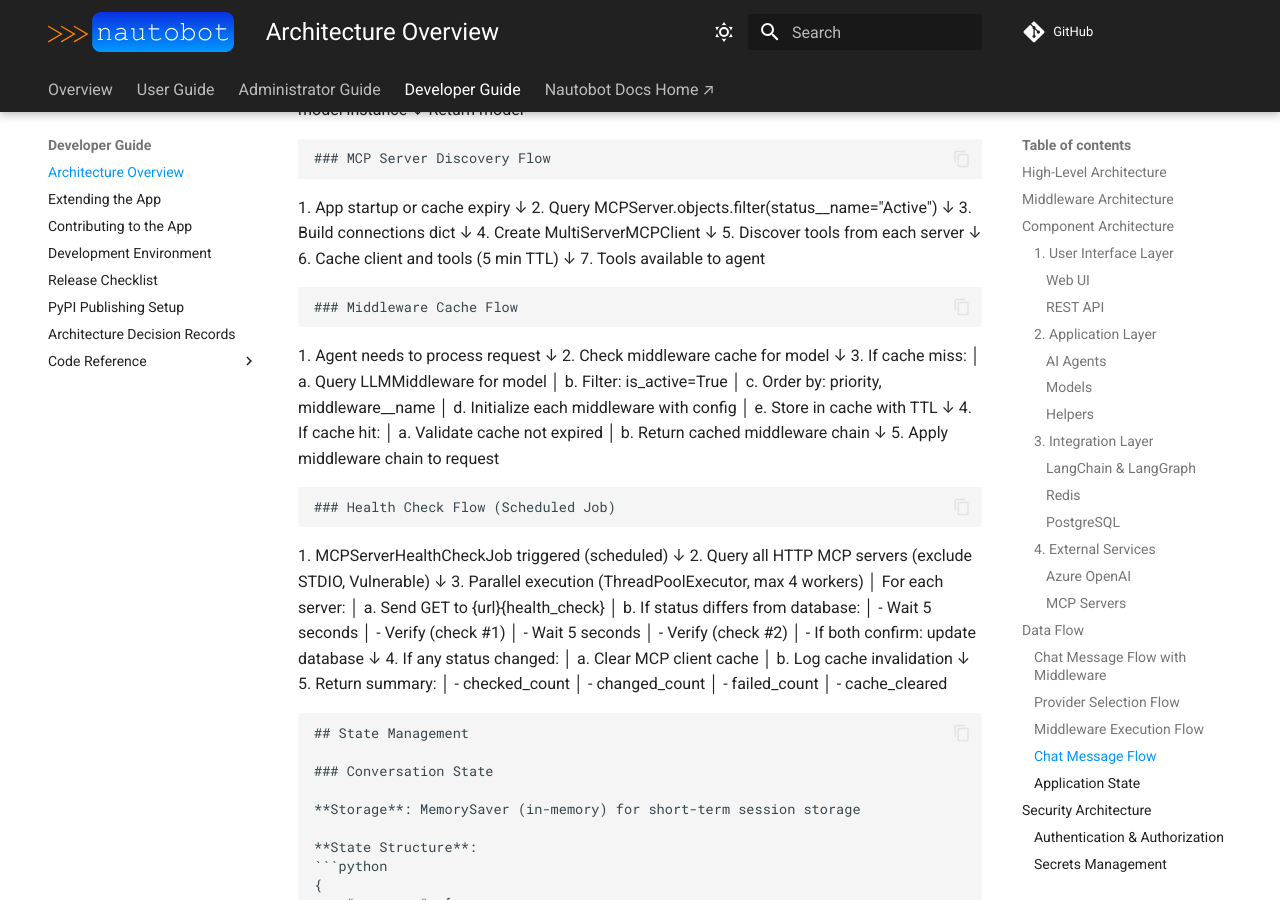
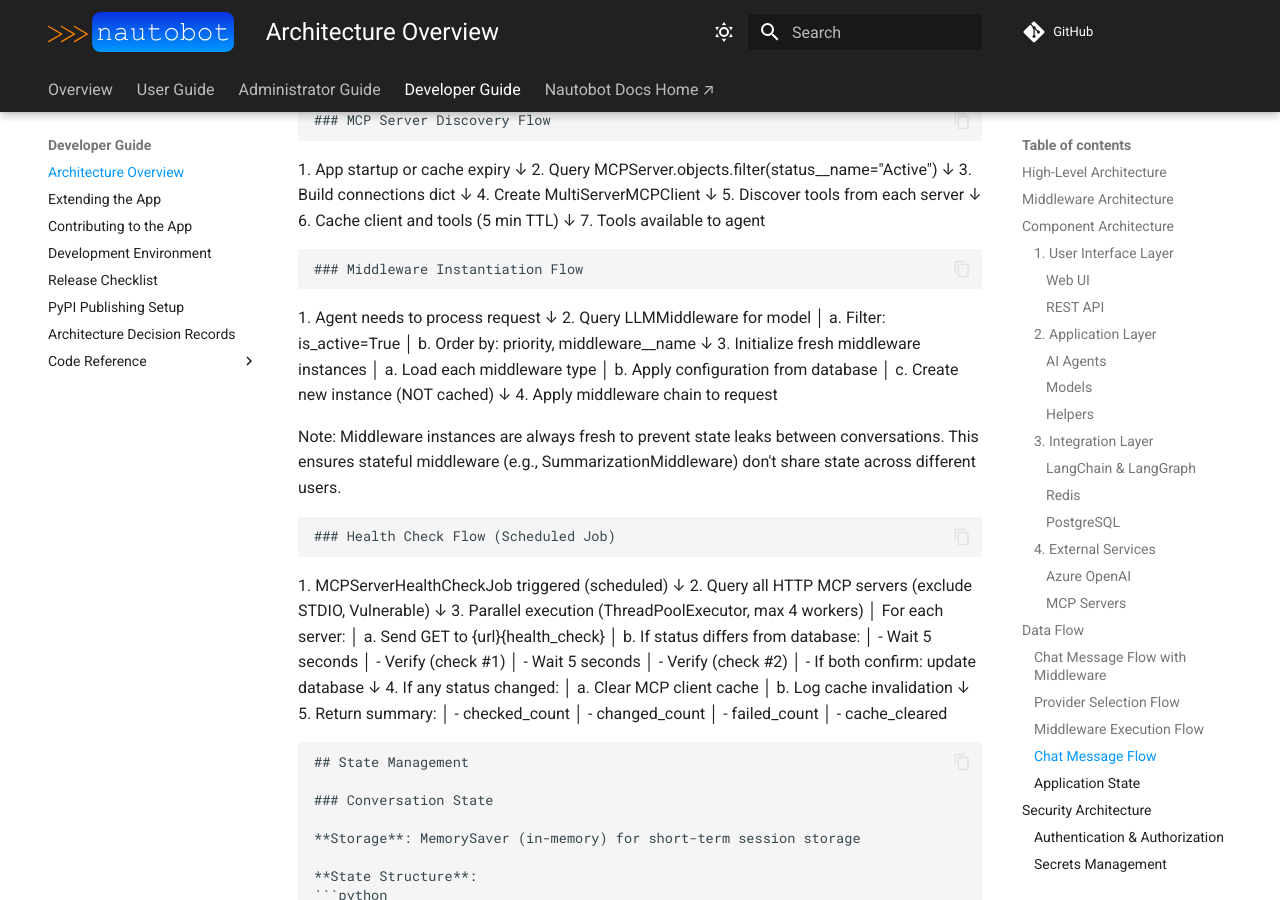
Before and after one commit to kvncampos/nautobot-ai-ops, an MkDocs documentation site: the page built from docs/dev/architecture.md, in a window 1280 px wide and 900 px high, scrolled down 7811 px. Built offline with MkDocs 1.6.1 and Material for MkDocs 9.7.7, drawn with Linux system fonts in a browser that asks for light colours; comment, search, counter and statistics services are not loaded; some of the changed text lies outside the part shown.

Commit message:
Remove TTL field references from middleware documentation
Co-authored-by: kvncampos <89799176+kvncampos@users.noreply.github.com>

````diff
--- a/docs/dev/architecture.md
+++ b/docs/dev/architecture.md
@@ -277,31 +277,29 @@ Response to User
    ↓
 6. LLM model configuration retrieved
    ↓
-7. Middleware cache checked
+7. Middleware chain initialized fresh (priority order)
    ↓
-8. Middleware chain initialized (priority order)
+8. LangGraph state graph created with middleware
    ↓
-9. LangGraph state graph created with middleware
-   ↓
-10. Message added to state
+9. Message added to state
     ↓
-11. Middleware pre-processing (Priority 1 → 100)
+10. Middleware pre-processing (Priority 1 → 100)
     ↓
-12. Agent processes message
+11. Agent processes message
     ↓
-13. LLM provider handler creates model instance
+12. LLM provider handler creates model instance
     ↓
-14. Model processes request
+13. Model processes request
     ↓
-15. Tools invoked if needed (via MCP)
+14. Tools invoked if needed (via MCP)
     ↓
-16. Middleware post-processing (Priority 100 → 1)
+15. Middleware post-processing (Priority 100 → 1)
     ↓
-17. Response generated by LLM
+16. Response generated by LLM
     ↓
-18. State persisted to Redis
+17. State persisted to Redis
     ↓
-19. Response returned to user
+18. Response returned to user
 ```
 
 ### Provider Selection Flow
@@ -465,25 +463,26 @@ Return model
 7. Tools available to agent
 ```
 
-### Middleware Cache Flow
+### Middleware Instantiation Flow
 
 ```
 1. Agent needs to process request
    ↓
-2. Check middleware cache for model
+2. Query LLMMiddleware for model
+   │  a. Filter: is_active=True
+   │  b. Order by: priority, middleware__name
    ↓
-3. If cache miss:
-   │  a. Query LLMMiddleware for model
-   │  b. Filter: is_active=True
-   │  c. Order by: priority, middleware__name
-   │  d. Initialize each middleware with config
-   │  e. Store in cache with TTL
+3. Initialize fresh middleware instances
+   │  a. Load each middleware type
+   │  b. Apply configuration from database
+   │  c. Create new instance (NOT cached)
    ↓
-4. If cache hit:
-   │  a. Validate cache not expired
-   │  b. Return cached middleware chain
-   ↓
-5. Apply middleware chain to request
+4. Apply middleware chain to request
+
+Note: Middleware instances are always fresh to prevent
+state leaks between conversations. This ensures stateful
+middleware (e.g., SummarizationMiddleware) don't share
+state across different users.
 ```
 
 ### Health Check Flow (Scheduled Job)
@@ -597,22 +596,12 @@ PLUGINS_CONFIG = {
 - Manual refresh available
 - Server status changes trigger refresh (via health check job)
 
-**Middleware Cache**:
-```python
-{
-    model_id: {
-        "middlewares": [Middleware1, Middleware2, ...],
-        "timestamp": datetime,
-        "config_hashes": {middleware_id: hash, ...}
-    }
-}
-```
-
-**Middleware Cache Invalidation**:
-- Automatic via JobHookReceiver on LLMMiddleware changes
-- Cache cleared when middleware created/updated/deleted
-- Cache warmed when new default model set
-- Ensures middleware changes take effect immediately
+**Middleware Instantiation**:
+- Middleware instances are **NOT cached**
+- Fresh instances created for each request from LangChain graph
+- Prevents state leaks between conversations
+- Configuration loaded from database each time
+- Changes to middleware configuration take effect immediately on next request
 
 ## Security Architecture
 
@@ -705,6 +694,11 @@ PLUGINS_CONFIG = {
 - Reusable within agent lifecycle
 - Not cached globally (created per request)
 - Stateless between requests
+
+**Middleware Instances**:
+- Always fresh per request (from LangChain graph)
+- Not cached to prevent state leaks
+- Minimal performance impact due to efficient instantiation
 
 ### Async Architecture
 
````
Also changed, not shown: docs/dev/code_reference/models.md (+2 -5 lines), docs/user/app_overview.md (+1 -1 lines), docs/user/middleware_configuration.md (+0 -8 lines).
